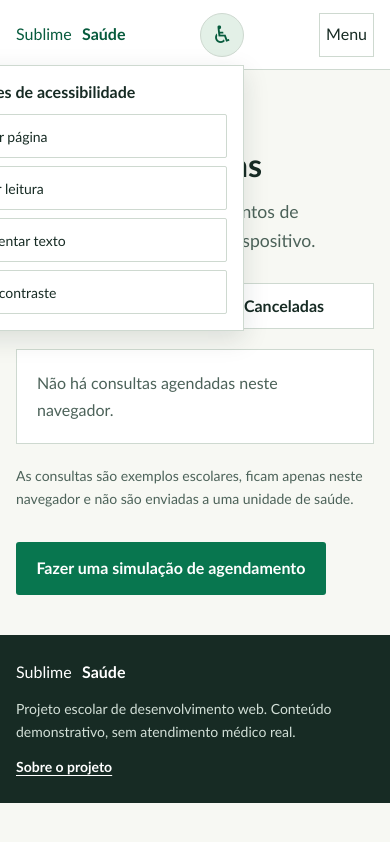
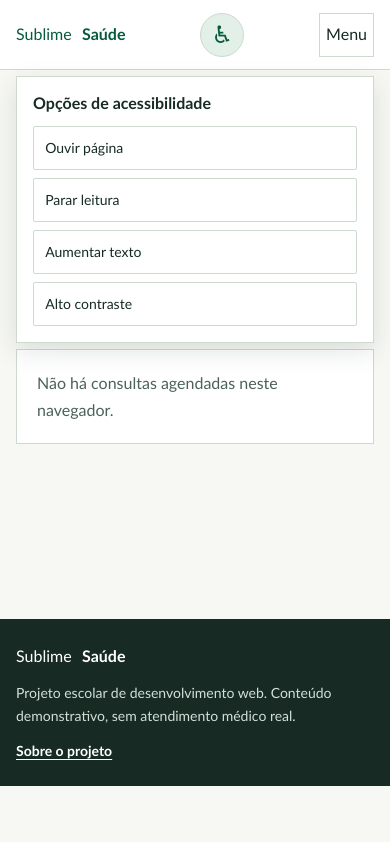
Before and after one commit to abrantesp/sublime-saude, a plain HTML site: page minhas-consultas.html in a window 390 px wide. Both pictures are taken after a click on the button "♿︎". Drawn offline with Linux system fonts and the light colour scheme.

Commit message:
Removendo textos e ajustando acessibilidade

```diff
--- a/assets/css/style.css
+++ b/assets/css/style.css
@@ -194,7 +194,7 @@ h1, h2, h3 { line-height: 1.2; }
   .accessibility-toggle { flex: 0 0 44px; }
   .utility-button { min-height: 44px; }
   .site-header { padding-inline: 1rem; gap: 0.5rem; }
-  .accessibility-panel { top: calc(100% + 0.5rem); }
+  .accessibility-panel {position: fixed; top: 4.75rem; right: 1rem; left: 1rem; width: auto; max-height: calc(100vh - 5.75rem); overflow-y: auto; }
   .brand { font-size: 1rem; }
   .hero { min-height: 0; padding-block: 3rem; grid-template-columns: 1fr; }
   .hero h1 { font-size: clamp(2.4rem, 11vw, 3.3rem); }
--- a/minhas-consultas.html
+++ b/minhas-consultas.html
@@ -44,8 +44,6 @@
       <button type="button" data-appointment-filter="cancelada" aria-pressed="false">Canceladas</button>
     </div>
     <section class="consultation-list" data-consultation-list aria-live="polite"></section>
-    <p class="local-storage-note">As consultas são exemplos escolares, ficam apenas neste navegador e não são enviadas a uma unidade de saúde.</p>
-    <div class="page-action"><a class="button button-primary" href="agendar-consulta.html">Fazer uma simulação de agendamento</a></div>
   </main>
   <footer class="site-footer">
     <div class="footer-inner"><a class="brand footer-brand" href="index.html">Sublime <strong>Saúde</strong></a><p>Projeto escolar de desenvolvimento web. Conteúdo demonstrativo, sem atendimento médico real.</p><a href="sobre-nos.html#projeto">Sobre o projeto</a></div>
```
Also changed, not shown: index.html (+0 -1 lines).
